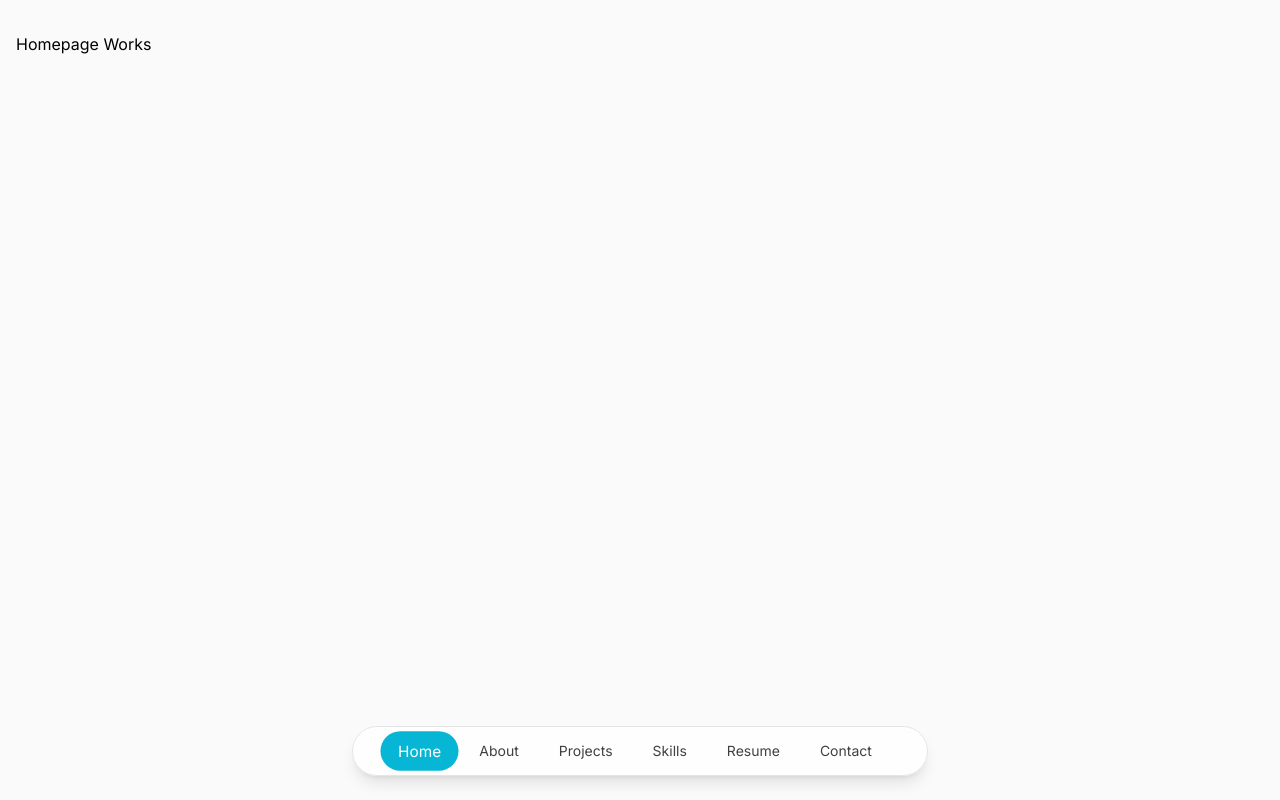
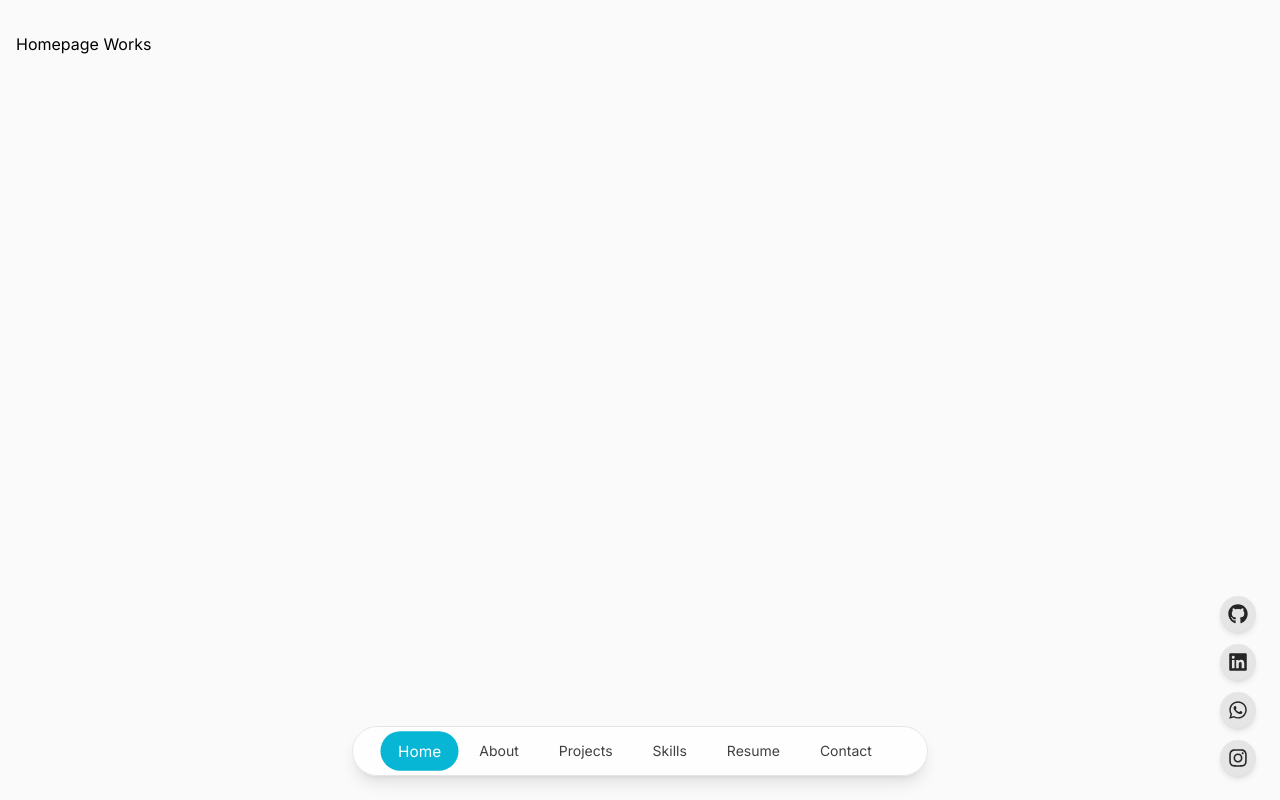
Before and after one commit to x-dash-io/simon-njoroge-new, a Next.js app: page / in a window 1280 px wide. Built offline with nearby package versions, Linux system fonts and the light colour scheme.

Commit message:
debug: Reintroduce SocialLinks component

```diff
--- a/src/app/(app)/layout.tsx
+++ b/src/app/(app)/layout.tsx
@@ -1,12 +1,13 @@
-// src/app/(app)/layout.tsx (Add back Navbar)
+// src/app/(app)/layout.tsx (Reintroduce SocialLinks)
 import React from 'react';
-import Navbar from '@/components/Navbar'; // Import Navbar
+import Navbar from '@/components/Navbar';
+import SocialLinks from '@/components/SocialLinks'; // <-- Add import back
 
 export default function AppLayout({ children }: { children: React.ReactNode; }) {
-  // IMPORTANT: Ensure Navbar.tsx still has Dark Mode Toggle commented out for now!
   return (
     <> {/* Use fragment */}
-      <Navbar /> {/* Add Navbar */}
+      <Navbar />
+      <SocialLinks /> {/* <-- Add component back */}
       <main className="container mx-auto px-4 py-8 min-h-screen pb-28">
         {children}
       </main>
```
